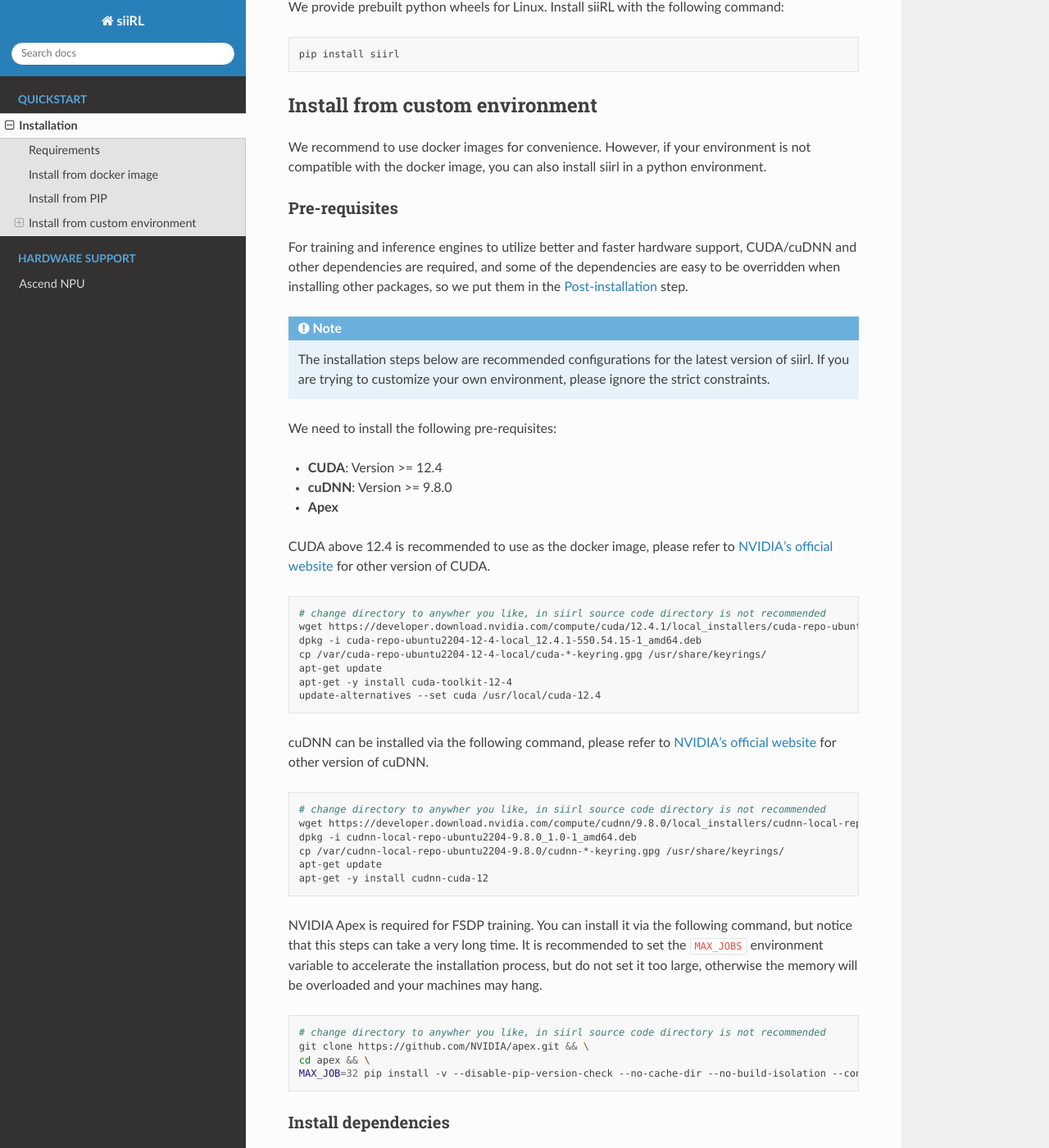
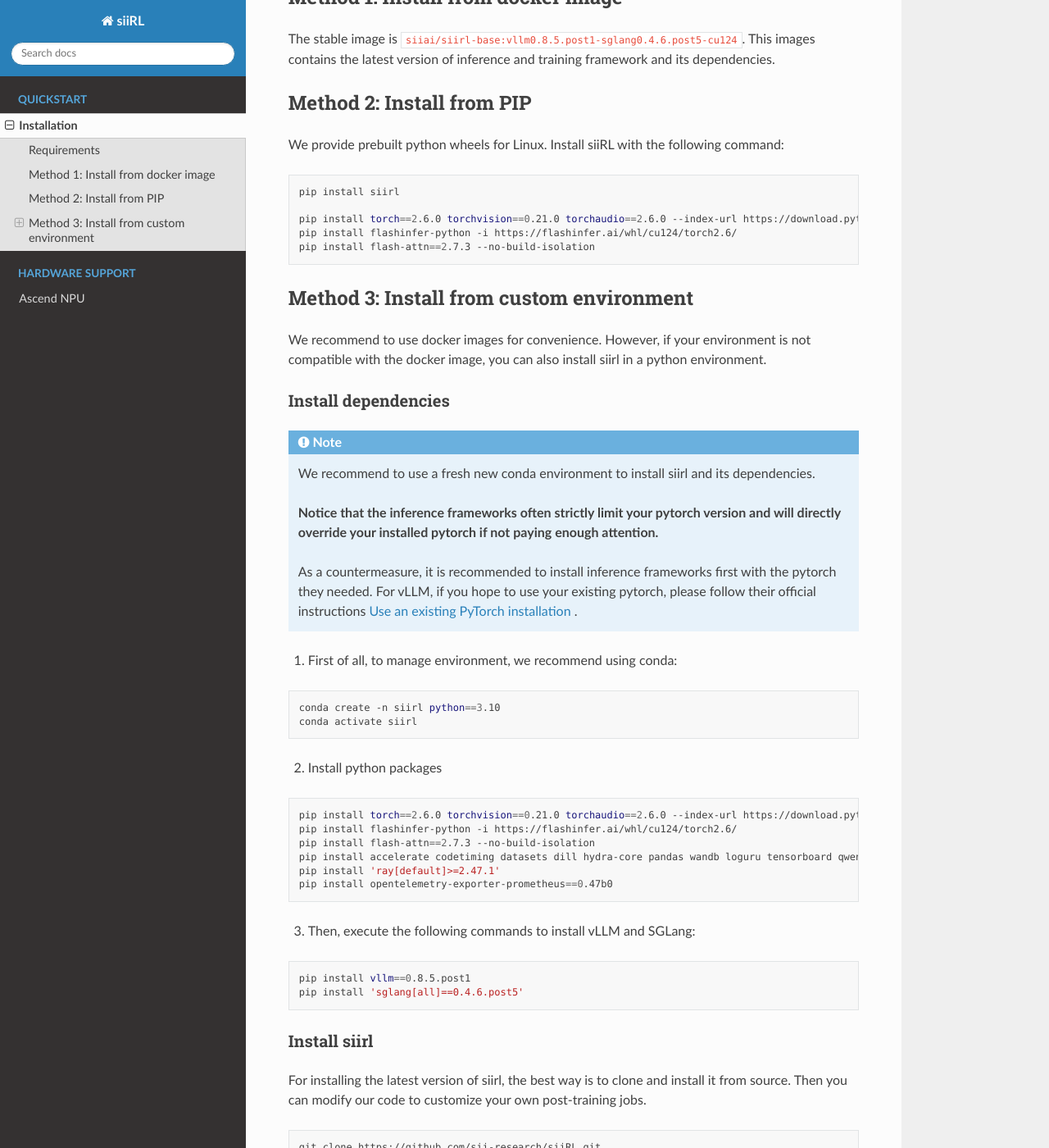
Before and after one commit to tardis-key/siiRL, a Sphinx documentation site: the page built from docs/start/install.rst, in a window 1280 px wide and 1400 px high, scrolled down 596 px. Shown: the whole window at 82% size. Built offline with Sphinx 7.4.7 and the Read the Docs theme 3.1.0, drawn with Linux system fonts in a browser that asks for light colours; pages that are not in the unit, such as notebooks, are missing from menus; some of the changed text lies outside the part shown.

Commit message:
update installation in docs

```diff
--- a/docs/start/install.rst
+++ b/docs/start/install.rst
@@ -1,6 +1,11 @@
 Installation
 ============
 
+siiRL provides three primary installation methods. We **strongly recommend** using the Docker image for the most reliable and hassle-free experience.
+
+* :ref:`Method 1: Install from Docker Image (Recommended) <install-docker>`
+* :ref:`Method 2: Install from PyPI (pip) <install-pip>`
+* :ref:`Method 3: Install from Source (Custom Environment) <install-source>`
 Requirements
 ------------
 
@@ -12,13 +17,14 @@
 - **FSDP** for training.
 - **SGLang** and **vLLM** for rollout generation.
 
-Install from docker image
+.. _install-docker:
+Method 1: Install from docker image
 -------------------------
 
 The stable image is ``siiai/siirl-base:vllm0.8.5.post1-sglang0.4.6.post5-cu124``. This images contains the latest version of inference and training framework and its dependencies.
 
-
-Install from PIP
+.. _install-pip:
+Method 2: Install from PIP
 -----------------
 
 We provide prebuilt python wheels for Linux. Install siiRL with the following command:
@@ -27,69 +33,15 @@
 
     pip install siirl
 
+    pip install torch==2.6.0 torchvision==0.21.0 torchaudio==2.6.0 --index-url https://download.pytorch.org/whl/cu124
+    pip install flashinfer-python -i https://flashinfer.ai/whl/cu124/torch2.6/
+    pip install flash-attn==2.7.3 --no-build-isolation
 
-Install from custom environment
+.. _install-source:
+Method 3: Install from custom environment
 ---------------------------------------------
 
 We recommend to use docker images for convenience. However, if your environment is not compatible with the docker image, you can also install siirl in a python environment.
-
-
-Pre-requisites
-::::::::::::::
-
-For training and inference engines to utilize better and faster hardware support, CUDA/cuDNN and other dependencies are required,
-and some of the dependencies are easy to be overridden when installing other packages,
-so we put them in the :ref:`Post-installation` step.
-
-.. note::
-
-    The installation steps below are recommended configurations for the latest version of siirl.
-    If you are trying to customize your own environment, please ignore the strict constraints.
-
-We need to install the following pre-requisites:
-
-- **CUDA**: Version >= 12.4
-- **cuDNN**: Version >= 9.8.0
-- **Apex**
-
-CUDA above 12.4 is recommended to use as the docker image,
-please refer to `NVIDIA's official website <https://developer.nvidia.com/cuda-toolkit-archive>`_ for other version of CUDA.
-
-.. code:: bash
-
-    # change directory to anywher you like, in siirl source code directory is not recommended
-    wget https://developer.download.nvidia.com/compute/cuda/12.4.1/local_installers/cuda-repo-ubuntu2204-12-4-local_12.4.1-550.54.15-1_amd64.deb
-    dpkg -i cuda-repo-ubuntu2204-12-4-local_12.4.1-550.54.15-1_amd64.deb
-    cp /var/cuda-repo-ubuntu2204-12-4-local/cuda-*-keyring.gpg /usr/share/keyrings/
-    apt-get update
-    apt-get -y install cuda-toolkit-12-4
-    update-alternatives --set cuda /usr/local/cuda-12.4
-
-
-cuDNN can be installed via the following command,
-please refer to `NVIDIA's official website <https://developer.nvidia.com/rdp/cudnn-archive>`_ for other version of cuDNN.
-
-.. code:: bash
-
-    # change directory to anywher you like, in siirl source code directory is not recommended
-    wget https://developer.download.nvidia.com/compute/cudnn/9.8.0/local_installers/cudnn-local-repo-ubuntu2204-9.8.0_1.0-1_amd64.deb
-    dpkg -i cudnn-local-repo-ubuntu2204-9.8.0_1.0-1_amd64.deb
-    cp /var/cudnn-local-repo-ubuntu2204-9.8.0/cudnn-*-keyring.gpg /usr/share/keyrings/
-    apt-get update
-    apt-get -y install cudnn-cuda-12
-
-NVIDIA Apex is required for FSDP training.
-You can install it via the following command, but notice that this steps can take a very long time.
-It is recommended to set the ``MAX_JOBS`` environment variable to accelerate the installation process,
-but do not set it too large, otherwise the memory will be overloaded and your machines may hang.
-
-.. code:: bash
-
-    # change directory to anywher you like, in siirl source code directory is not recommended
-    git clone https://github.com/NVIDIA/apex.git && \
-    cd apex && \
-    MAX_JOB=32 pip install -v --disable-pip-version-check --no-cache-dir --no-build-isolation --config-settings "--build-option=--cpp_ext" --config-settings "--build-option=--cuda_ext" ./
-
 
 Install dependencies
 ::::::::::::::::::::
@@ -116,6 +68,7 @@
 
 .. code:: bash
 
+    pip install torch==2.6.0 torchvision==0.21.0 torchaudio==2.6.0 --index-url https://download.pytorch.org/whl/cu124
     pip install flashinfer-python -i https://flashinfer.ai/whl/cu124/torch2.6/
     pip install flash-attn==2.7.3 --no-build-isolation
     pip install accelerate codetiming datasets dill hydra-core pandas wandb loguru tensorboard qwen_vl_utils
```
